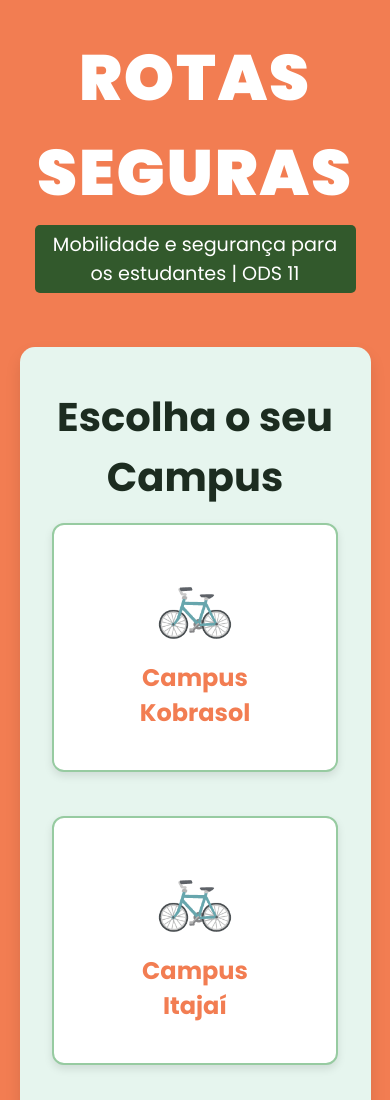
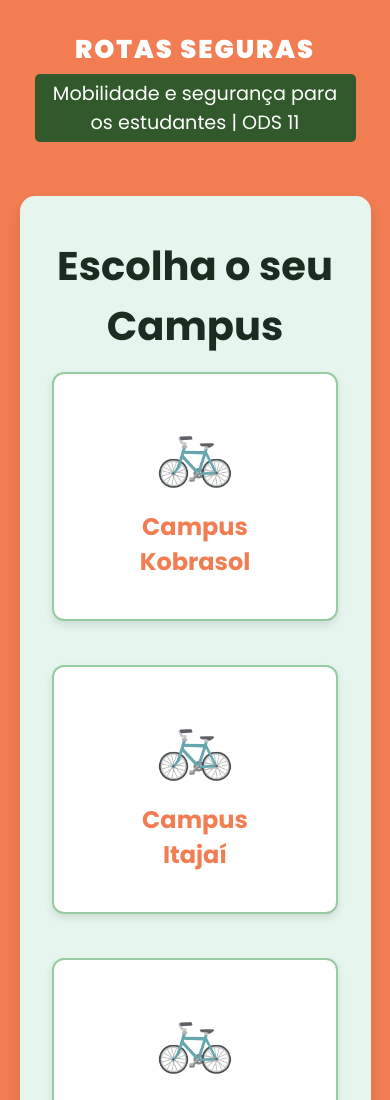
Before and after one commit to LeomarAlves/rotas-seguras-univali, a plain HTML site: page index.html in a window 390 px wide. Shown: the top 1100 px of the page. Drawn offline with Linux system fonts and the light colour scheme.

Commit message:
media query para smartphones

```diff
--- a/css/style.css
+++ b/css/style.css
@@ -143,6 +143,11 @@ body {
     font-size: 0.85em;
 }
 @media (max-width: 768px) {
+    .main-header h1 {
+        font-size: 1.6em; /* Reduz o tamanho do título para caber em telas estreitas */
+        word-break: break-word; /* Garante que palavras longas sejam quebradas, se necessário */
+        padding: 0 10px; /* Adiciona um pequeno espaçamento interno, só por garantia */
+    }
     .card-grid {
         grid-template-columns: 1fr;
     }
@@ -238,8 +243,6 @@ body {
     padding: 15px;
     border-left: 4px solid #97cba1; /* Borda Verde Água */
     white-space: pre-wrap; /* Garante que o texto quebre linhas */
-    word-break: break-all; /* Força a quebra de palavras longas */
-    overflow-x: auto;
     margin-top: 10px;
     font-family: monospace;
 }
```
